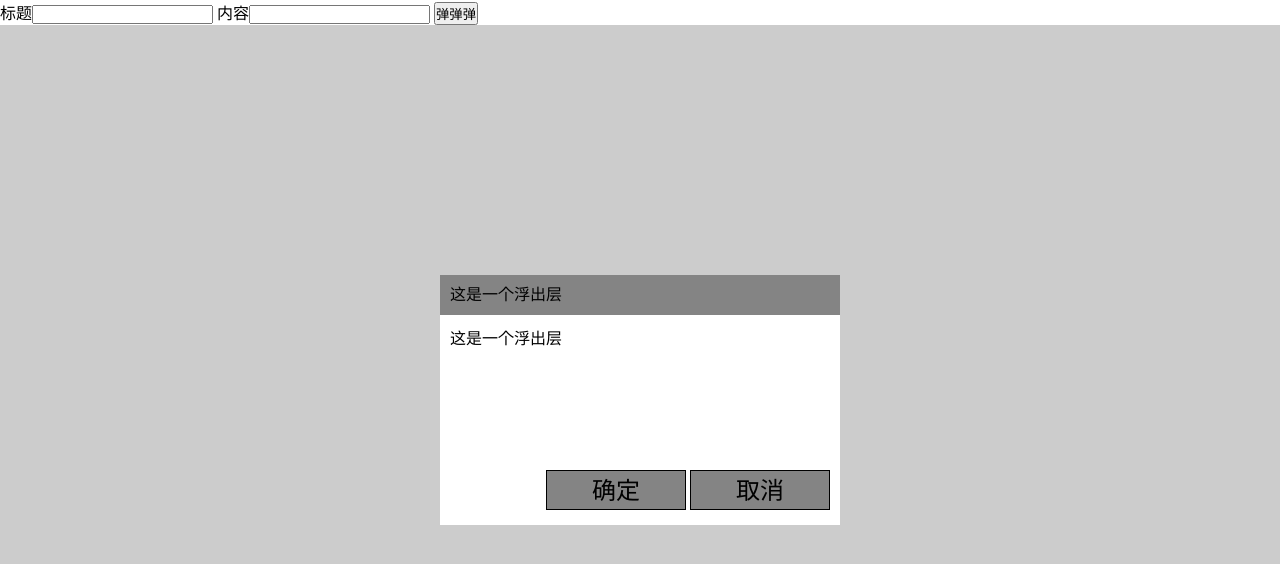
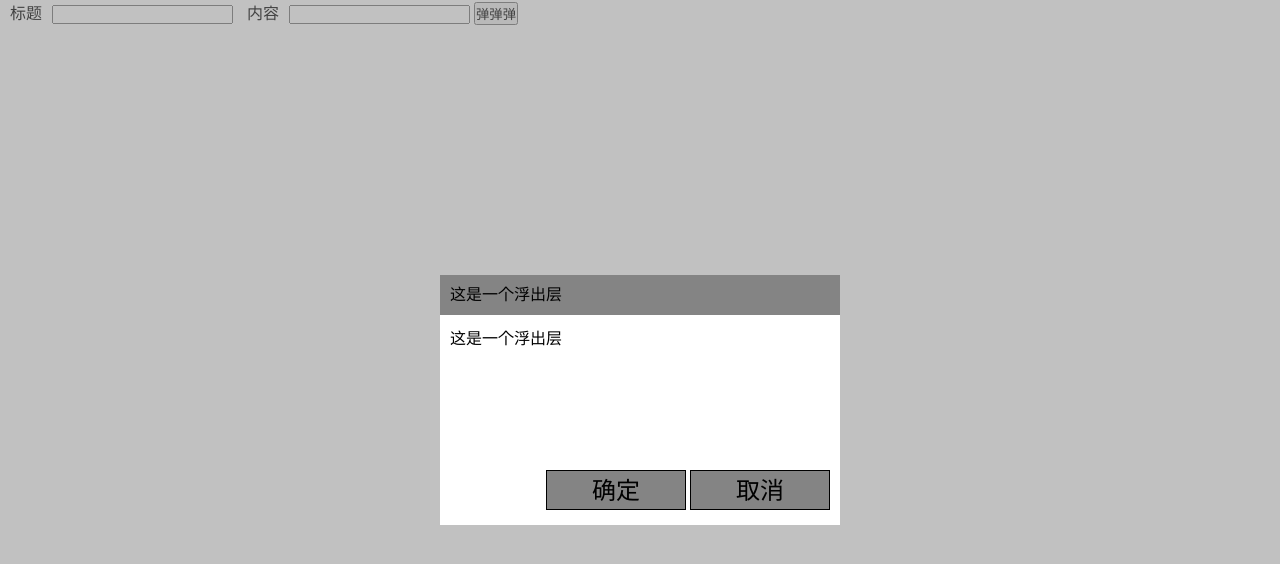
Before and after one commit to DrugsZ/IFE2017, a plain HTML site: page UI组件之浮出层/index.html in a window 1280 px wide. Shown: the top 564 px of the page. Drawn offline with Linux system fonts and the light colour scheme.

Commit message:
样式修正,修改shade类背景颜色

```diff
--- a/UI组件之浮出层/style.css
+++ b/UI组件之浮出层/style.css
@@ -10,7 +10,7 @@ body{
     width: 100%;
     height: 100%;
     position: absolute;
-    background: #ccc;
+    background:rgba(132, 132, 132,.5);
 }
 .content{
     top: 50%;
@@ -47,3 +47,10 @@ body{
     border: #000000 1px solid;
     background:rgba(132, 132, 132,1);
 }
+.input_div{
+    position: absolute;
+}
+.input_div label{
+    margin-right: 10px;
+    margin-left:10px;
+}
```
